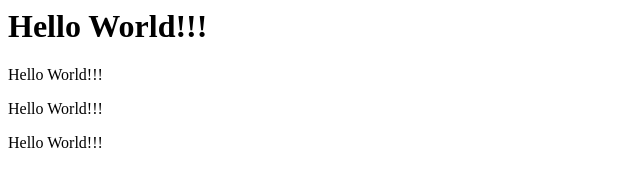
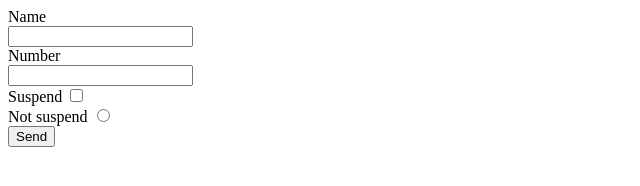
Before and after one commit to Co0c0/brianlintw, a plain HTML site: page index.html in a window 1280 px wide. Shown: the whole page, without its empty margins (0-640 px from the left). Drawn offline with Linux system fonts and the light colour scheme.

Commit message:
[#2] stage commit
[Add]

* .basic.html
	- This is the file for basic html concept

```diff
--- a/index.html
+++ b/index.html
@@ -1,13 +1,24 @@
+<!DOCTYPE html>
 <html lang="en">
 <head>
     <meta charset="UTF-8">
     <meta name="viewport" content="width=device-width, initial-scale=1.0">
-    <title>Document</title>
+    <title>Resume</title>
+    <link rel="icon" href="https://th.bing.com/th/id/OIP.BMj4_gj_mPxQ8wCwXA7R1QHaHa?rs=1&pid=ImgDetMain">
 </head>
 <body>
-    <h1>Hello World!!!</h1>
-    <p>Hello World!!!</p>
-    <p>Hello World!!!</p>
-    <p>Hello World!!!</p>
+    <form action="", method="">
+        <label for="username">Name</label><br>
+        <input type="text" name="username" id="username"><br>
+        <label for="password">Number</label><br>
+        <input type="number" name="password" id="password"><br>
+        <label for="suspend">Suspend</label>
+        <input type="checkbox" name="suspend" id="suspend" value="suspend"><br>
+        <label for="nsuspend">Not suspend</label>
+        <input type="radio" name="nsuspend" id="nsuspend" value="notsuspend">
+
+        <br>
+        <input type="submit" value="Send">
+    </form>
 </body>
 </html>
```
Also changed, not shown: .basic.html (added).
